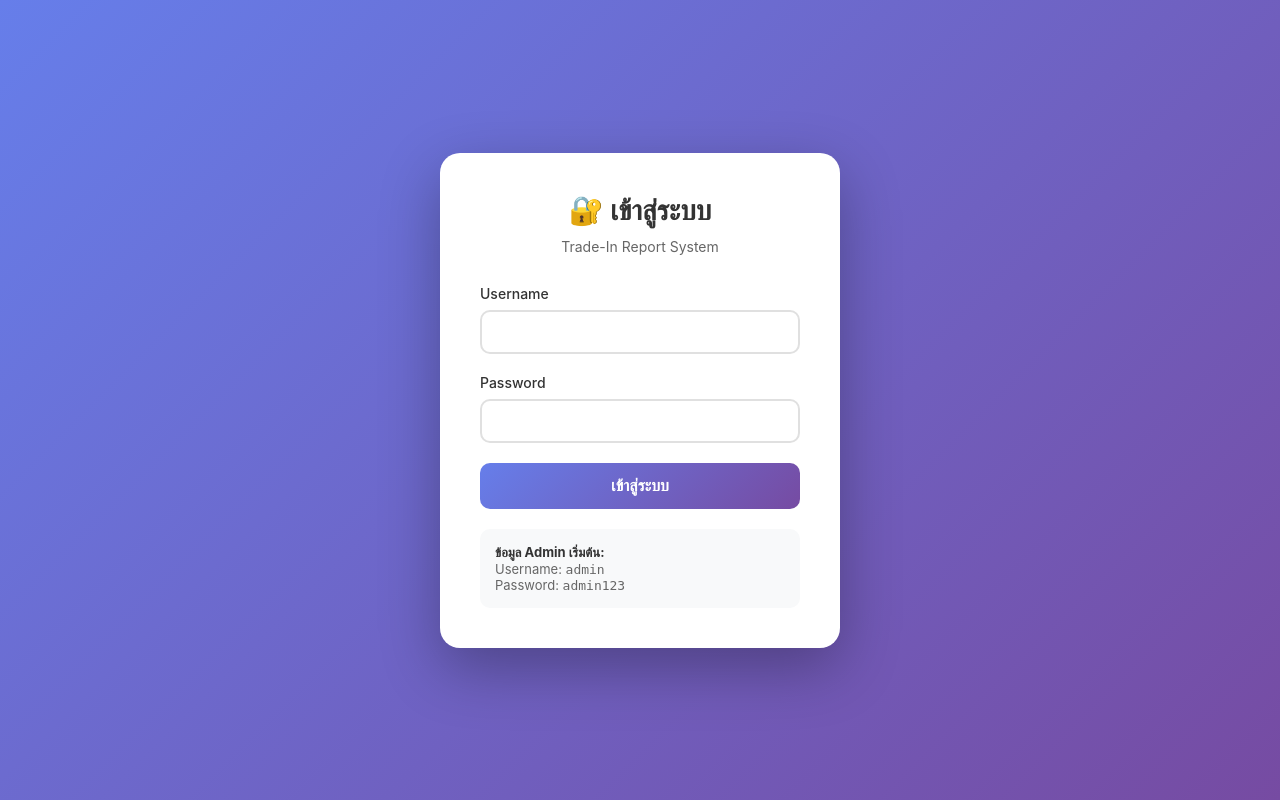
After one commit to astronien/TechTrade, a Flask app: page /login in a window 1280 px wide. The commit adds this page. Run offline with Flask 3, Linux system fonts and the light colour scheme; some libraries are stand-ins or nearby versions.

Commit message:
admin function

```diff
--- a/app.py
+++ b/app.py
@@ -1,12 +1,16 @@
-from flask import Flask, render_template, jsonify, request
+from flask import Flask, render_template, jsonify, request, session, redirect, url_for
+from functools import wraps
 import requests
 import json
 from datetime import datetime, timedelta
 import os
 import psycopg2
 from psycopg2.extras import RealDictCursor
+import hashlib
+import secrets
 
 app = Flask(__name__)
+app.secret_key = os.environ.get('SECRET_KEY', secrets.token_hex(32))
 
 # Supabase Database Connection
 def get_db_connection():
@@ -30,9 +34,9 @@ def get_db_connection():
         traceback.print_exc()
         return None
 
-# สร้างตาราง zones ถ้ายังไม่มี
+# สร้างตาราง zones และ admin_users ถ้ายังไม่มี
 def init_database():
-    """สร้างตาราง zones ใน database"""
+    """สร้างตาราง zones และ admin_users ใน database"""
     print("🔧 Initializing database...")
     conn = get_db_connection()
     if not conn:
@@ -41,6 +45,8 @@ def init_database():
 
     try:
         cur = conn.cursor()
+
+        # สร้างตาราง custom_zones
         cur.execute("""
             CREATE TABLE IF NOT EXISTS custom_zones (
                 id SERIAL PRIMARY KEY,
@@ -51,10 +57,30 @@ def init_database():
                 updated_at TIMESTAMP DEFAULT CURRENT_TIMESTAMP
             )
         """)
+
+        # สร้างตาราง admin_users
+        cur.execute("""
+            CREATE TABLE IF NOT EXISTS admin_users (
+                id SERIAL PRIMARY KEY,
+                username VARCHAR(255) UNIQUE NOT NULL,
+                password_hash VARCHAR(255) NOT NULL,
+                created_at TIMESTAMP DEFAULT CURRENT_TIMESTAMP
+            )
+        """)
+
+        # สร้าง admin user เริ่มต้น (username: admin, password: admin123)
+        default_password = hashlib.sha256('admin123'.encode()).hexdigest()
+        cur.execute("""
+            INSERT INTO admin_users (username, password_hash)
+            VALUES (%s, %s)
+            ON CONFLICT (username) DO NOTHING
+        """, ('admin', default_password))
+
         conn.commit()
         cur.close()
         conn.close()
-        print("✅ Database table 'custom_zones' ready")
+        print("✅ Database tables ready")
+        print("✅ Default admin user: admin / admin123")
         return True
     except Exception as e:
         print(f"❌ Error initializing database: {e}")
@@ -198,10 +224,73 @@ def fetch_data_from_api(start=0, length=50, **filters):
         print(f"❌ API Error: {str(e)}")
         return {"error": str(e)}
 
+# Decorator สำหรับตรวจสอบ login
+def login_required(f):
+    @wraps(f)
+    def decorated_function(*args, **kwargs):
+        if 'user_id' not in session:
+            return redirect(url_for('login'))
+        return f(*args, **kwargs)
+    return decorated_function
+
 @app.route('/')
+@login_required
 def index():
     """หน้าแรกแสดงข้อมูล"""
-    return render_template('index.html')
+    return render_template('index.html', username=session.get('username'))
+
+@app.route('/login', methods=['GET', 'POST'])
+def login():
+    """หน้า Login"""
+    if request.method == 'POST':
+        data = request.get_json()
+        username = data.get('username', '')
+        password = data.get('password', '')
+
+        if not username or not password:
+            return jsonify({'success': False, 'error': 'กรุณากรอก Username และ Password'})
+
+        # ตรวจสอบ username และ password
+        conn = get_db_connection()
+        if not conn:
+            return jsonify({'success': False, 'error': 'ไม่สามารถเชื่อมต่อ database ได้'})
+
+        try:
+            cur = conn.cursor()
+            password_hash = hashlib.sha256(password.encode()).hexdigest()
+
+            cur.execute("""
+                SELECT id, username FROM admin_users
+                WHERE username = %s AND password_hash = %s
+            """, (username, password_hash))
+
+            user = cur.fetchone()
+            cur.close()
+            conn.close()
+
+            if user:
+                session['user_id'] = user['id']
+                session['username'] = user['username']
+                return jsonify({'success': True, 'message': 'เข้าสู่ระบบสำเร็จ'})
+            else:
+                return jsonify({'success': False, 'error': 'Username หรือ Password ไม่ถูกต้อง'})
+        except Exception as e:
+            print(f"Login error: {e}")
+            if conn:
+                conn.close()
+            return jsonify({'success': False, 'error': 'เกิดข้อผิดพลาด'})
+
+    # ถ้า login แล้ว redirect ไปหน้าหลัก
+    if 'user_id' in session:
+        return redirect(url_for('index'))
+
+    return render_template('login.html')
+
+@app.route('/logout')
+def logout():
+    """Logout"""
+    session.clear()
+    return redirect(url_for('login'))
 
 @app.route('/install-extension')
 def install_extension():
--- a/templates/index.html
+++ b/templates/index.html
@@ -392,6 +392,9 @@
             <li><a href="#" onclick="showPage('zones', event); return false;"><span>🗺️</span> จัดการ Zone</a></li>
             <li><a href="#" onclick="openSettings(); return false;"><span>⚙️</span> ตั้งค่า</a></li>
             <li><a href="#" onclick="showTelegramSetup(); return false;"><span>📱</span> ตั้งค่า Telegram</a></li>
+            <li style="margin-top: 20px; padding-top: 20px; border-top: 1px solid #e0e0e0;">
+                <a href="/logout" style="color: #dc3545;"><span>🚪</span> ออกจากระบบ</a>
+            </li>
         </ul>
     </div>
 
--- /dev/null
+++ b/templates/login.html
@@ -0,0 +1,208 @@
+<!DOCTYPE html>
+<html lang="th">
+<head>
+    <meta charset="UTF-8">
+    <meta name="viewport" content="width=device-width, initial-scale=1.0">
+    <title>เข้าสู่ระบบ - Trade-In Report</title>
+    <style>
+        * {
+            margin: 0;
+            padding: 0;
+            box-sizing: border-box;
+        }
+
+        body {
+            font-family: -apple-system, BlinkMacSystemFont, 'Segoe UI', Roboto, Oxygen, Ubuntu, Cantarell, sans-serif;
+            background: linear-gradient(135deg, #667eea 0%, #764ba2 100%);
+            min-height: 100vh;
+            display: flex;
+            align-items: center;
+            justify-content: center;
+            padding: 20px;
+        }
+
+        .login-container {
+            background: white;
+            border-radius: 20px;
+            box-shadow: 0 20px 60px rgba(0, 0, 0, 0.3);
+            padding: 40px;
+            width: 100%;
+            max-width: 400px;
+        }
+
+        .login-header {
+            text-align: center;
+            margin-bottom: 30px;
+        }
+
+        .login-header h1 {
+            color: #333;
+            font-size: 28px;
+            margin-bottom: 10px;
+        }
+
+        .login-header p {
+            color: #666;
+            font-size: 14px;
+        }
+
+        .form-group {
+            margin-bottom: 20px;
+        }
+
+        .form-group label {
+            display: block;
+            color: #333;
+            font-weight: 500;
+            margin-bottom: 8px;
+            font-size: 14px;
+        }
+
+        .form-group input {
+            width: 100%;
+            padding: 12px 15px;
+            border: 2px solid #e0e0e0;
+            border-radius: 10px;
+            font-size: 14px;
+            transition: all 0.3s;
+        }
+
+        .form-group input:focus {
+            outline: none;
+            border-color: #667eea;
+            box-shadow: 0 0 0 3px rgba(102, 126, 234, 0.1);
+        }
+
+        .login-button {
+            width: 100%;
+            padding: 14px;
+            background: linear-gradient(135deg, #667eea 0%, #764ba2 100%);
+            color: white;
+            border: none;
+            border-radius: 10px;
+            font-size: 16px;
+            font-weight: 600;
+            cursor: pointer;
+            transition: transform 0.2s, box-shadow 0.2s;
+        }
+
+        .login-button:hover {
+            transform: translateY(-2px);
+            box-shadow: 0 10px 20px rgba(102, 126, 234, 0.3);
+        }
+
+        .login-button:active {
+            transform: translateY(0);
+        }
+
+        .login-button:disabled {
+            opacity: 0.6;
+            cursor: not-allowed;
+            transform: none;
+        }
+
+        .error-message {
+            background: #fee;
+            color: #c33;
+            padding: 12px;
+            border-radius: 8px;
+            margin-bottom: 20px;
+            font-size: 14px;
+            display: none;
+        }
+
+        .error-message.show {
+            display: block;
+        }
+
+        .default-credentials {
+            margin-top: 20px;
+            padding: 15px;
+            background: #f8f9fa;
+            border-radius: 10px;
+            font-size: 13px;
+            color: #666;
+        }
+
+        .default-credentials strong {
+            color: #333;
+        }
+    </style>
+</head>
+<body>
+    <div class="login-container">
+        <div class="login-header">
+            <h1>🔐 เข้าสู่ระบบ</h1>
+            <p>Trade-In Report System</p>
+        </div>
+
+        <div id="errorMessage" class="error-message"></div>
+
+        <form id="loginForm">
+            <div class="form-group">
+                <label for="username">Username</label>
+                <input type="text" id="username" name="username" required autocomplete="username">
+            </div>
+
+            <div class="form-group">
+                <label for="password">Password</label>
+                <input type="password" id="password" name="password" required autocomplete="current-password">
+            </div>
+
+            <button type="submit" class="login-button" id="loginButton">
+                เข้าสู่ระบบ
+            </button>
+        </form>
+
+        <div class="default-credentials">
+            <strong>ข้อมูล Admin เริ่มต้น:</strong><br>
+            Username: <code>admin</code><br>
+            Password: <code>admin123</code>
+        </div>
+    </div>
+
+    <script>
+        const loginForm = document.getElementById('loginForm');
+        const loginButton = document.getElementById('loginButton');
+        const errorMessage = document.getElementById('errorMessage');
+
+        loginForm.addEventListener('submit', async (e) => {
+            e.preventDefault();
+
+            const username = document.getElementById('username').value;
+            const password = document.getElementById('password').value;
+
+            // Disable button
+            loginButton.disabled = true;
+            loginButton.textContent = 'กำลังเข้าสู่ระบบ...';
+            errorMessage.classList.remove('show');
+
+            try {
+                const response = await fetch('/login', {
+                    method: 'POST',
+                    headers: {
+                        'Content-Type': 'application/json'
+                    },
+                    body: JSON.stringify({ username, password })
+                });
+
+                const result = await response.json();
+
+                if (result.success) {
+                    window.location.href = '/';
+                } else {
+                    errorMessage.textContent = result.error || 'เข้าสู่ระบบไม่สำเร็จ';
+                    errorMessage.classList.add('show');
+                    loginButton.disabled = false;
+                    loginButton.textContent = 'เข้าสู่ระบบ';
+                }
+            } catch (error) {
+                errorMessage.textContent = 'เกิดข้อผิดพลาด: ' + error.message;
+                errorMessage.classList.add('show');
+                loginButton.disabled = false;
+                loginButton.textContent = 'เข้าสู่ระบบ';
+            }
+        });
+    </script>
+</body>
+</html>
```
Also changed, not shown: ADMIN_SETUP.md (added, +169 -0 lines), 1 other file.
